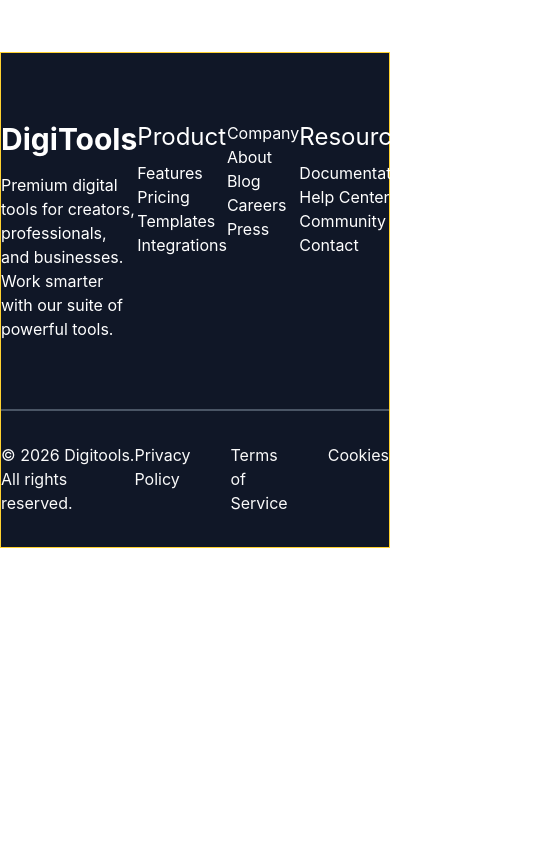
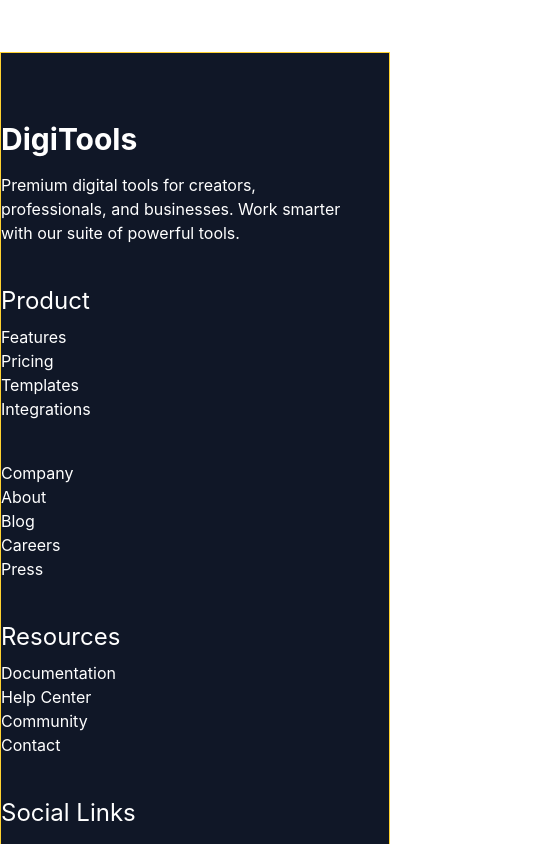
Before and after one commit to eshantoghopapurbo/Assignment-6-Digitools-platform, a React (Vite) app: page / in a window 390 px wide. Shown: the part 4720-5564 px from the top of the page, 539 px wide, since content can reach past the window. Before the commit the page ends 5268 px from the top, so only its background shows below. Built offline with nearby package versions, Linux system fonts and the light colour scheme.

Commit message:
footer responsive

```diff
--- a/src/components/Footer.jsx
+++ b/src/components/Footer.jsx
@@ -4,7 +4,7 @@ import { FaSquareInstagram, FaFacebook, FaXTwitter} from "react-icons/fa6";
 const Footer = () => {
     return (
         <div className='border border-amber-300 bg-[#101727] mt-30'>
-           <div className='container mx-auto flex justify-around my-17'>
+           <div className='container mx-auto grid grid-cols-1 sm:grid-cols-2 lg:grid-cols-5 gap-10 my-17'>
              <div className=''>
             <h1 className='text-[#FFFFFF] text-3xl font-bold mb-4'>DigiTools</h1>
             <p className='text-[#FFFFFF]'>Premium digital tools for creators,<br/> professionals, and businesses. Work smarter <br/> with our suite of powerful tools.</p>
@@ -32,7 +32,7 @@ const Footer = () => {
             </div>
             <div className='text-[#FFFFFF]'>
                 <h1 className='text-2xl mb-4'>Social Links</h1>
-              <div className='flex gap-9'>
+              <div className='flex gap-6 sm:gap-9 justify-start sm:justify-center lg:justify-start'>
                 <FaSquareInstagram />
               <FaFacebook />
               <FaXTwitter />
@@ -41,7 +41,7 @@ const Footer = () => {
            </div>
            <div className='container mx-auto'>
             <hr className='border-t-2 border-gray-600' />
-            <div className='flex justify-between my-8'>
+            <div className='flex flex-col sm:flex-row justify-between items-center gap-4 my-8'>
                 <p className='text-[#FAFAFA]' >© 2026 Digitools. All rights reserved.</p>
                 <div className='flex gap-10 text-[#FAFAFA] '>
                     <p>Privacy Policy</p>
```
